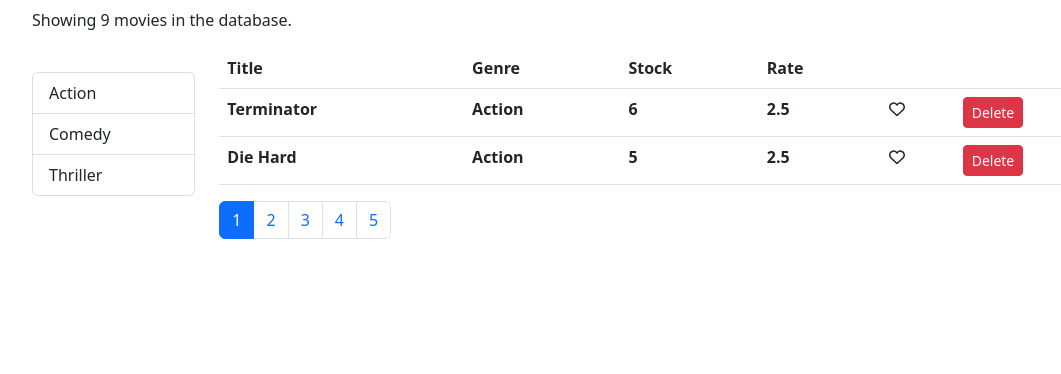
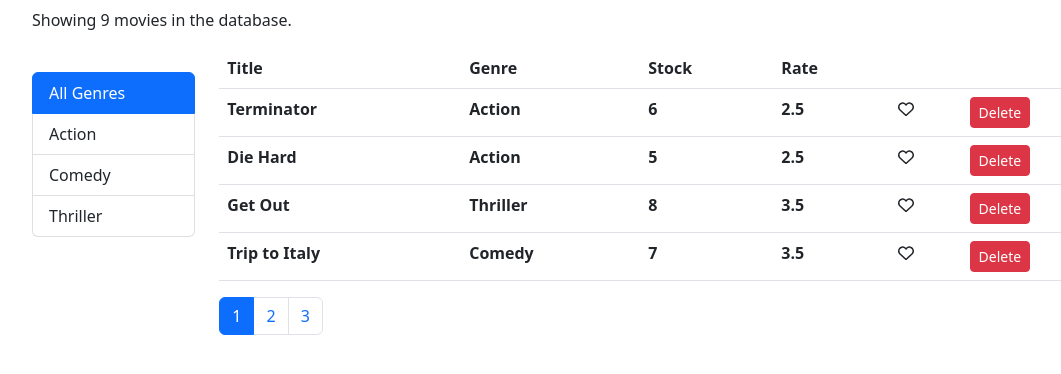
Before and after one commit to saeedmaldosary/react-movies-table, a React (Create React App) app: page / in a window 1280 px wide. Shown: the top 374 px of the page, without its empty margins (58-1119 px from the left). Built offline with nearby package versions, Linux system fonts and the light colour scheme.

Commit message:
Add All Genres

```diff
--- a/src/components/ListGroup.jsx
+++ b/src/components/ListGroup.jsx
@@ -3,14 +3,22 @@ import React, { Component } from "react";
 class ListGroup extends Component {
   state = {};
   render() {
+    var genres = [
+      { name: "All Genres", _id: "5b21ca3eeb7f6fbccd411216" },
+      ...this.props.genres,
+    ];
     return (
       <div>
         <ul className="list-group">
-          {this.props.genres.map((genre) => (
+          {genres.map((genre) => (
             <li
               key={genre._id}
               onClick={() => this.props.onChangeGenre(genre.name)}
-              className={this.props.currentGenre === genre.name ? 'list-group-item active' : 'list-group-item'}
+              className={
+                this.props.currentGenre === genre.name
+                  ? "list-group-item active"
+                  : "list-group-item"
+              }
             >
               {genre.name}
             </li>
--- a/src/components/Movies.jsx
+++ b/src/components/Movies.jsx
@@ -9,8 +9,8 @@ class Movies extends Component {
   state = {
     movies: getMovies(),
     genres: getGenres(),
-    currentGenre: "",
-    pageSize: 2,
+    currentGenre: "All Genres",
+    pageSize: 4,
     currentPage: 1,
   };
 
@@ -63,14 +63,11 @@ class Movies extends Component {
 
   handleLike = (movie) => {
     var movies = this.state.movies;
-    const index = this.state.movies.indexOf(movie);
-    if (
-      this.state.movies[index].liked === undefined ||
-      this.state.movies[index].liked === false
-    ) {
-      this.state.movies[index].liked = true;
+    const index = movies.indexOf(movie);
+    if (movies[index].liked === undefined || movies[index].liked === false) {
+      movies[index].liked = true;
     } else {
-      this.state.movies[index].liked = false;
+      movies[index].liked = false;
     }
 
     this.setState({ movies: movies });
@@ -86,9 +83,9 @@ class Movies extends Component {
     var movies = getMovies();
     var moviesSelectedGenre = movies.filter((m) => m.genre.name === genre);
     this.setState({
-      movies: moviesSelectedGenre,
+      movies: genre === "All Genres" ? movies : moviesSelectedGenre,
       currentGenre: genre,
-      currentPage: 1
+      currentPage: 1,
     });
   };
 
```
